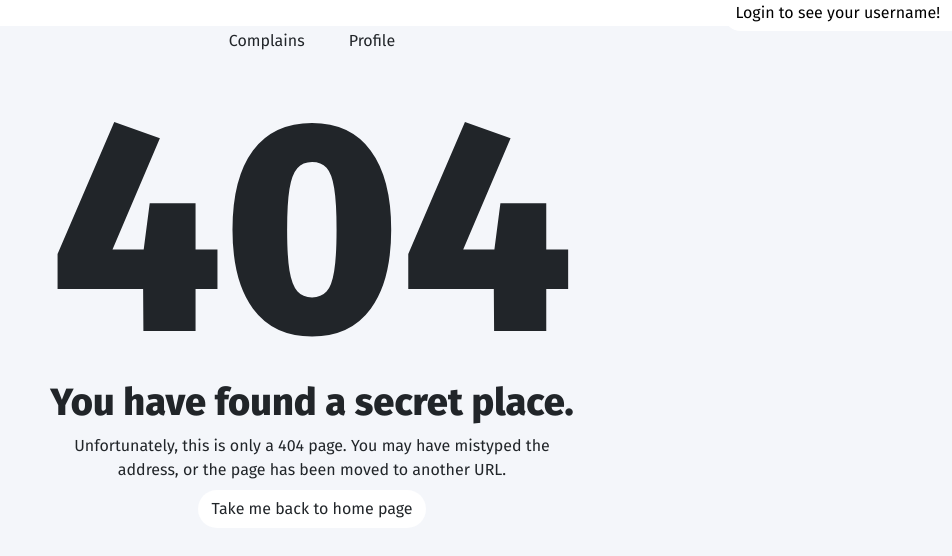
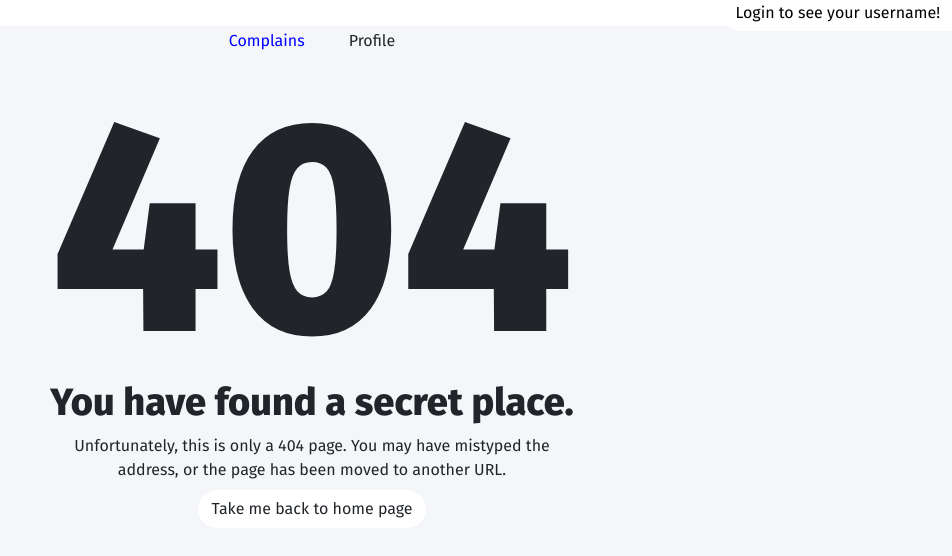
Before and after one commit to zallixx/SimpleVotings-front, a React (Create React App) app: page /login in a window 1280 px wide. Both pictures are taken after a click on the button "Complains". Shown: the top 556 px of the page, without its empty margins (328-1280 px from the left). Built offline with nearby package versions, Linux system fonts and the light colour scheme; the HTML template or start-up script is replaced by a standard one.

Commit message:
updated new style(css of header)

```diff
--- a/src/components/Header.css
+++ b/src/components/Header.css
@@ -1,8 +1,3 @@
-.activeTab {
-  text-decoration: underline;
-  color: blue;
-}
-
 .tab {
   margin: 10px;
   padding: 10px;
@@ -10,6 +5,14 @@
   cursor: pointer;
 }
 
-.tab.activeTab:hover {
+.tab.active {
   color: blue;
 }
+
+.tab.active:hover {
+  color: blue;
+}
+
+.tab.active.btn {
+  color: blue;
+}
--- a/src/components/Header.js
+++ b/src/components/Header.js
@@ -56,14 +56,15 @@ const Header = () => {
     };
 
     const items = Object.keys(tabs).map((tab) => (
-      <button className={`btn border-0 rounded-0 tab ${activeTab === tab ? 'activeTab' : ''}`} value={tab} key={tab} onClick={() => handleTabClick(tab)}>
-        {tab}
-      </button>
+        <button className={`btn border-0 rounded-0 tab ${activeTab === tab ? 'active' : ''}`} value={tab} key={tab}
+                onClick={() => handleTabClick(tab)}>
+            {tab}
+        </button>
     ))
     return (
         <MantineProvider>
-            <div className="navbar fixed-top" style={{ backgroundColor: '#ffffff', height: '3.2%' }}>
-            <button className="btn border-0 rounded-start-pill" onClick={handleButtonClick}
+            <div className="navbar fixed-top" style={{backgroundColor: '#ffffff', height: '3.2%'}}>
+                <button className="btn border-0 rounded-start-pill" onClick={handleButtonClick}
                     style={{position: 'absolute', right: 0, backgroundColor: '#ffffff', color: 'black', }}
             >
                 {user_prop.name}
```
